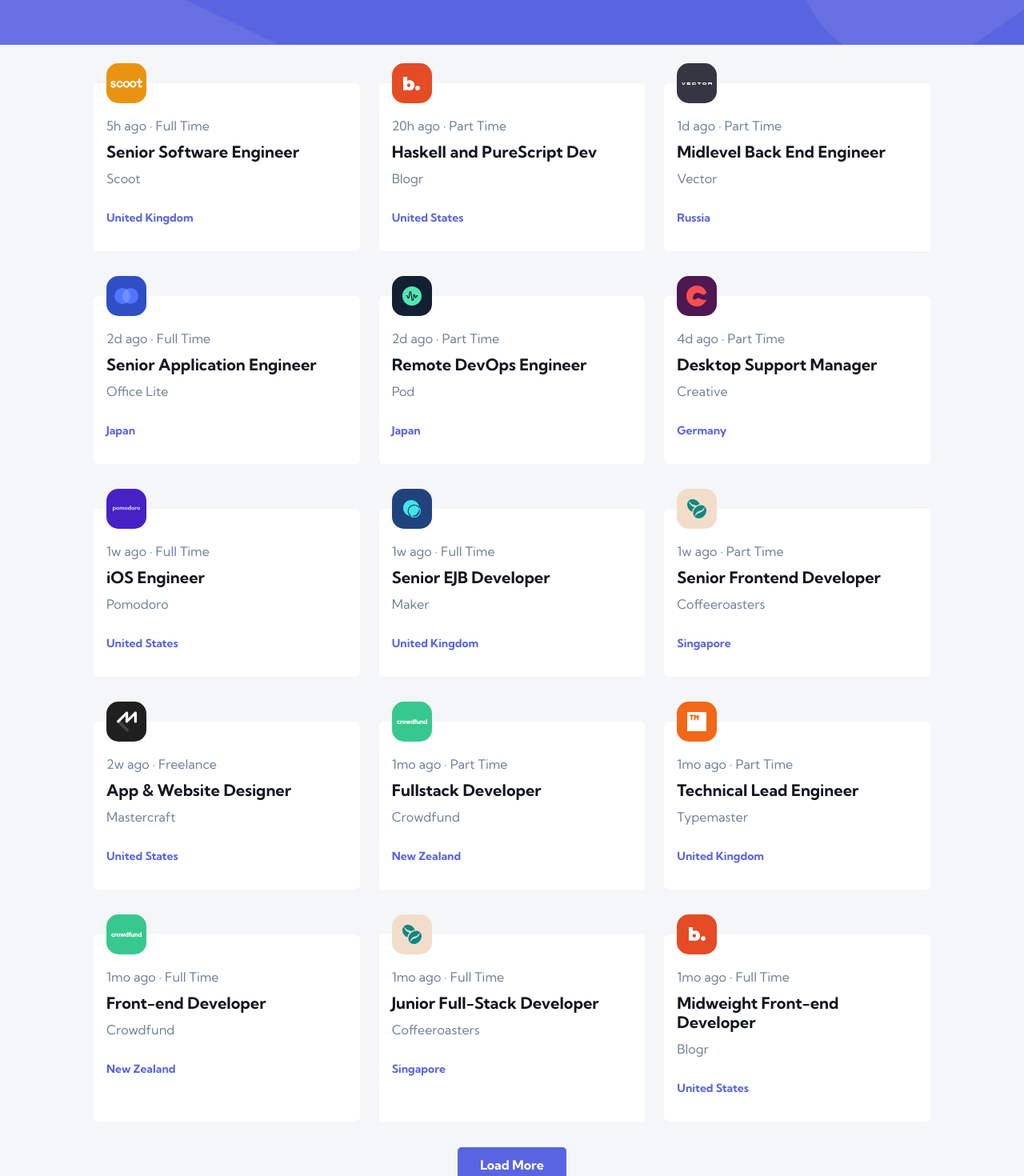
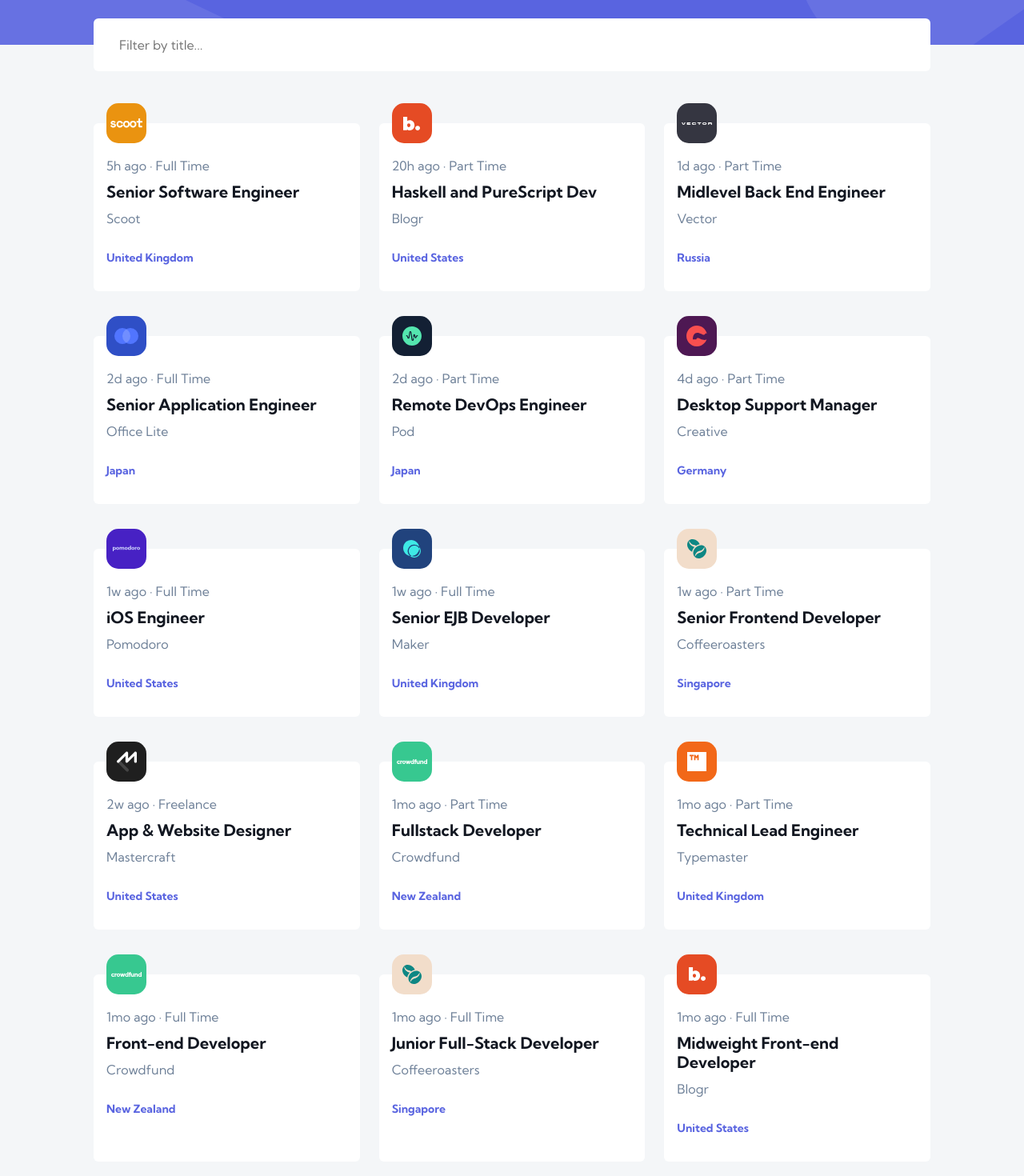
Before and after one commit to dvcolin/devjobs-web-app, a React (Create React App) app: page / in a window 1280 px wide. Shown: the part 80-1550 px from the top of the page at 80% size. Built offline with nearby package versions, Linux system fonts and the light colour scheme.

Commit message:
created FilterGroup componenet. implemented search by title feature

```diff
--- /dev/null
+++ b/src/components/FilterGroup.tsx
@@ -0,0 +1,39 @@
+import { useState } from "react";
+import "../scss/components/FilterGroup.scss";
+import filterIcon from "../assets/mobile/icon-filter.svg";
+import searchIcon from "../assets/mobile/icon-search.svg";
+import { FilterJobsArgs } from "../types";
+
+interface FilterGroupProps {
+  filterJobs: (args: FilterJobsArgs) => void;
+}
+
+const FilterGroup = ({ filterJobs }: FilterGroupProps) => {
+  const [title, setTitle] = useState("");
+
+  return (
+    <div className="filter-group">
+      <div className="filter-group__title-box">
+        <input
+          className="filter-group__title-input"
+          placeholder="Filter by title..."
+          value={title}
+          onChange={(e) => setTitle(e.target.value)}
+        />
+      </div>
+      <div className="filter-group__icon-buttons">
+        <button className="filter-group__icon-button filter-group__icon-button--filter">
+          <img src={filterIcon} alt="Filter" />
+        </button>
+        <button
+          className="filter-group__icon-button filter-group__icon-button--search"
+          onClick={() => filterJobs({ title: title })}
+        >
+          <img src={searchIcon} alt="Search" />
+        </button>
+      </div>
+    </div>
+  );
+};
+
+export default FilterGroup;
--- a/src/pages/HomePage.tsx
+++ b/src/pages/HomePage.tsx
@@ -1,11 +1,27 @@
+import { useState } from "react";
 import "../scss/pages/HomePage.scss";
+import data from "../data.json";
 import JobList from "../components/JobList";
-import data from "../data.json";
+import FilterGroup from "../components/FilterGroup";
+import { FilterJobsArgs } from "../types";
 
 const HomePage = () => {
+  const [jobs, setJobs] = useState(data);
+
+  const filterJobs = ({ title }: FilterJobsArgs) => {
+    let filteredJobs = data;
+
+    filteredJobs = filteredJobs.filter((job) =>
+      job.position.toLowerCase().includes(title.toLowerCase())
+    );
+
+    setJobs(filteredJobs);
+  };
+
   return (
     <div className="home-page">
-      <JobList jobs={data} />
+      <FilterGroup filterJobs={filterJobs} />
+      <JobList jobs={jobs} />
     </div>
   );
 };
--- a/src/scss/abstracts/_mixins.scss
+++ b/src/scss/abstracts/_mixins.scss
@@ -56,7 +56,7 @@
   }
 }
 
-@mixin button-styles($variant, $size: default) {
+@mixin button-styles($variant, $size: default, $type: default) {
   &,
   &:link,
   &:visited {
@@ -68,7 +68,6 @@
     text-decoration: none;
     cursor: pointer;
     transition: all 0.2s;
-    padding: var(--space-3) var(--space-7);
     display: flex;
     justify-content: center;
     align-items: center;
@@ -77,17 +76,26 @@
       background-color: var(--color-primary-button-background);
       color: var(--color-primary-button-text);
 
-      &:hover {
+      &:hover,
+      &:active {
         background-color: var(--color-primary-button-background-hover);
       }
     }
 
     @if $variant == secondary {
-      background-color: var(--color-secondary-button-background);
       color: var(--color-secondary-button-text);
 
-      &:hover {
-        background-color: var(--color-secondary-button-background-hover);
+      @if $type == default {
+        background-color: var(--color-secondary-button-background);
+
+        &:hover,
+        &:active {
+          background-color: var(--color-secondary-button-background-hover);
+        }
+      }
+
+      @if $type == icon {
+        background-color: transparent;
       }
     }
 
@@ -98,5 +106,27 @@
         width: auto !important;
       }
     }
+
+    @if $type == default {
+      padding: var(--space-3) var(--space-7);
+    }
+
+    @if $type == icon {
+      padding: 0;
+      width: 4.8rem;
+      height: 4.8rem;
+    }
   }
 }
+
+@mixin input-styles {
+  font-family: inherit;
+  font-size: inherit;
+  background-color: inherit;
+  color: inherit;
+  border: none;
+
+  &:focus-visible {
+    outline: none;
+  }
+}
--- /dev/null
+++ b/src/scss/components/FilterGroup.scss
@@ -0,0 +1,37 @@
+@use "../abstracts" as *;
+
+.filter-group {
+  @include container-styles;
+  display: flex;
+  align-items: center;
+  padding: var(--space-5) var(--space-4);
+  background-color: var(--color-component-background);
+  transform: translateY(-50%);
+  border-radius: 0.6rem;
+
+  &__title-input {
+    @include input-styles;
+  }
+
+  &__icon-buttons {
+    display: flex;
+    margin-left: auto;
+
+    @include mq(tablet) {
+      display: none;
+    }
+  }
+
+  &__icon-button {
+    &:not(:last-child) {
+      margin-right: var(--space-2);
+    }
+    &--filter {
+      @include button-styles(secondary, default, icon);
+    }
+
+    &--search {
+      @include button-styles(primary, default, icon);
+    }
+  }
+}
--- a/src/scss/components/JobList.scss
+++ b/src/scss/components/JobList.scss
@@ -3,9 +3,7 @@
 .job-list {
   display: flex;
   flex-direction: column;
-  align-items: center;
-  padding-top: var(--space-12);
-  padding-bottom: var(--space-8);
+  padding: var(--space-8) 0;
 
   &__grid {
     @include grid-styles;
@@ -23,6 +21,7 @@
 
   &__button {
     @include button-styles(primary);
+    align-self: center;
     margin-top: var(--space-8);
   }
 }
--- a/src/types.ts
+++ b/src/types.ts
@@ -19,3 +19,7 @@
     items: string[];
   };
 }
+
+export interface FilterJobsArgs {
+  title: string;
+}
```
Also changed, not shown: src/assets/mobile/icon-search.svg (added).
